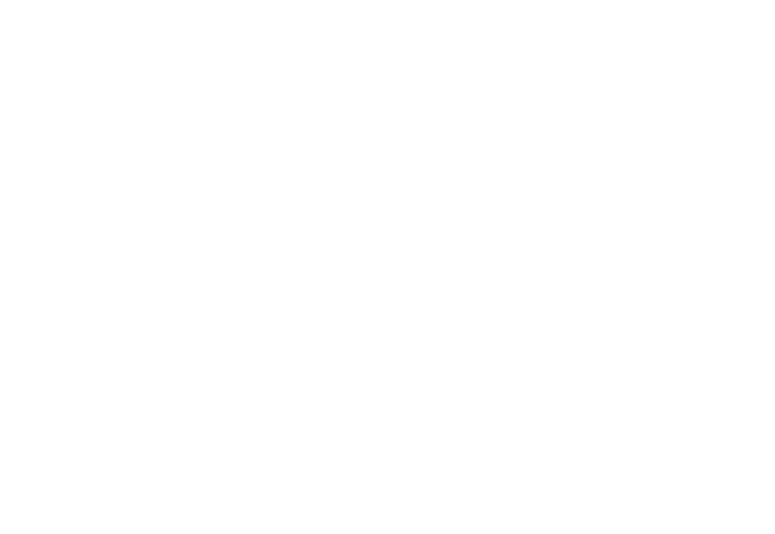
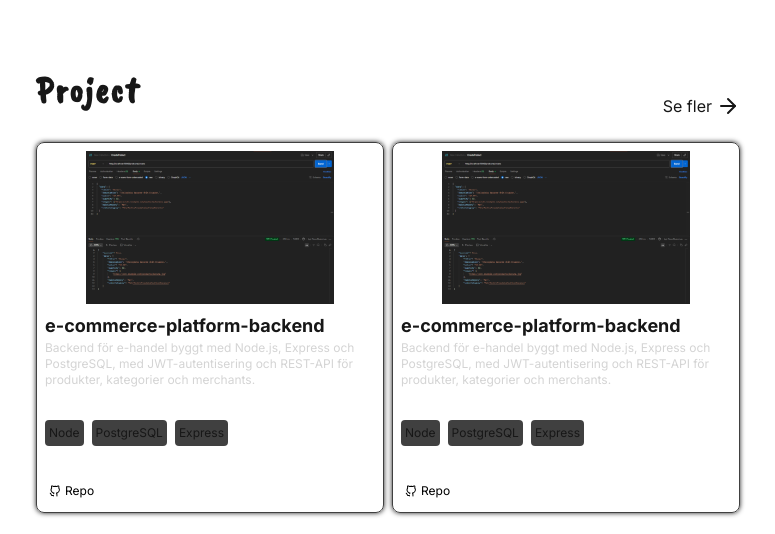
Before and after one commit to ArvidAlund/portfolio, a Next.js app: page / in a window 1280 px wide. Shown: the part 1436-1970 px from the top of the page, without its empty margins (252-1027 px from the left). Before the commit the page ends 1450 px from the top, so only its background shows below. Built offline with nearby package versions, Linux system fonts and the light colour scheme.

Commit message:
feature: created projectContainer, renderProjects
implemented the components where i wanted them

```diff
--- /dev/null
+++ b/public/projects.json
@@ -0,0 +1,19 @@
+{
+    "projects":[
+        {
+            "title":"e-commerce-platform-backend",
+            "summary":"Backend för e-handel byggt med Node.js, Express och PostgreSQL, med JWT-autentisering och REST-API för produkter, kategorier och merchants.",
+            "img":"./img/projects/eComBackend.png",
+            "stack":["Node", "PostgreSQL", "Express"],
+            "gitrepo":"https://github.com/ArvidAlund/e-commerce-platform-backend",
+            "website":""
+        },{
+            "title":"e-commerce-platform-backend",
+            "summary":"Backend för e-handel byggt med Node.js, Express och PostgreSQL, med JWT-autentisering och REST-API för produkter, kategorier och merchants.",
+            "img":"./img/projects/eComBackend.png",
+            "stack":["Node", "PostgreSQL", "Express"],
+            "gitrepo":"https://github.com/ArvidAlund/e-commerce-platform-backend",
+            "website":""
+        }
+    ]
+}
--- /dev/null
+++ b/src/app/components/projects/projectContainer.jsx
@@ -0,0 +1,44 @@
+import { Globe } from "lucide-react"
+
+export default function ProjectContainer({title, summary, img, stack, gitrepo, website=""}){
+    return <div className="border border-neutral-700 p-2 w-full shadow-[0_0_5px_0_oklch(25%_0_0)] rounded-lg overflow-hidden">
+        <div className="w-3/4 flex m-auto">
+            <img src={img} alt="Project Image" className="h-full object-contain"/>
+        </div>
+        <div className="mt-2 mb-8">
+            <h5 className="font-bold text-lg">{title}</h5>
+            <p className="text-xs text-neutral-300">{summary}</p>
+        </div>
+        <div className="flex gap-2 mb-8">
+            {stack.map((item, i) => (
+                <p key={i} className="text-[0.75rem] bg-neutral-700 p-1 rounded">{item}</p>
+            ))}
+        </div>
+        <div className="flex gap-2">
+            {website && website !== "" && (
+            <a href={website} target="_blank" className="flex bg-white w-fit text-black p-1 text-[0.75rem] justify-center items-center rounded gap-1">
+                <Globe className="h-3"/>
+                <p>Webbplats</p>
+            </a>
+            )}
+            {gitrepo && gitrepo !== "" && (
+                <a href={gitrepo} target="_blank" className="flex bg-white w-fit text-black p-1 text-[0.75rem] justify-center items-center rounded gap-1">
+                    <div
+                        className="h-3 w-3 bg-black"
+                        style={{
+                            maskImage: `url(./svg/tools/github.svg)`,
+                            WebkitMaskImage: `url(./svg/tools/github.svg)`,
+                            maskRepeat: "no-repeat",
+                            WebkitMaskRepeat: "no-repeat",
+                            maskPosition: "center",
+                            WebkitMaskPosition: "center",
+                            maskSize: "contain",
+                            WebkitMaskSize: "contain",
+                        }}
+                        />
+                    <p>Repo</p>
+                </a>
+            )}
+        </div>
+    </div>
+}
--- /dev/null
+++ b/src/app/components/projects/renderProjects.jsx
@@ -0,0 +1,30 @@
+"use client"
+
+import { useEffect, useState } from "react";
+import ProjectContainer from "./projectContainer";
+
+export default function RenderProjects({ num }){
+    if (!num) return
+    const [projects, setProjects] = useState([]);
+
+    useEffect(() => {
+        fetch("/projects.json")
+        .then(res => res.json())
+        .then(data => setProjects(data.projects));
+    }, []);
+
+    if (num === "*" || typeof num === "string") {
+        num = projects.length;
+    }
+
+    return (
+        <section className="grid grid-cols-[repeat(auto-fill,minmax(300px,1fr))] gap-2">
+        {projects.map((p, i) => {
+            if (i > num - 1) return
+            return (
+                <ProjectContainer {...p} key={i}/>
+            )
+        })}
+        </section>
+    )
+}
--- a/src/app/page.jsx
+++ b/src/app/page.jsx
@@ -1,6 +1,8 @@
 import ContactIcons from "./components/contact"
 import Experience from "./components/experience/experience"
 import TechStack from "./components/stack"
+import RenderProjects from "./components/projects/renderProjects"
+import { ArrowRight } from "lucide-react"
 
 /**
  * Renders the home page layout: a two-column introduction with name, brief bio and contact icons on the left, a profile image on the right, followed by experience and tech stack sections.
@@ -33,6 +35,14 @@
 
 
     <TechStack/>
+
+    <section className="mt-20">
+      <div className="flex justify-between items-center">
+        <h3 className="text-4xl font-bold font-caveat tracking-wider mb-8">Project</h3>
+        <a href="/projects" className="flex items-center justify-center gap-1"><p>Se fler</p> <ArrowRight/></a>
+      </div>
+      <RenderProjects num={2}/>
+    </section>
     </main>
   </div>
 }
--- a/src/app/projects/page.jsx
+++ b/src/app/projects/page.jsx
@@ -0,0 +1,10 @@
+import RenderProjects from "../components/projects/renderProjects"
+
+export default function Projects(){
+    return <div className="mx-auto max-w-3xl px-8 py-6 flex justify-between">
+        <main>
+            <h1 className="text-5xl font-bold mb-10 font-caveat tracking-wider">Project</h1>
+            <RenderProjects num="*"/>
+        </main>
+    </div>
+}
```
Also changed, not shown: public/img/projects/eComBackend.png (added), src/lib/getChatResponse.js (line endings or trailing spaces).
